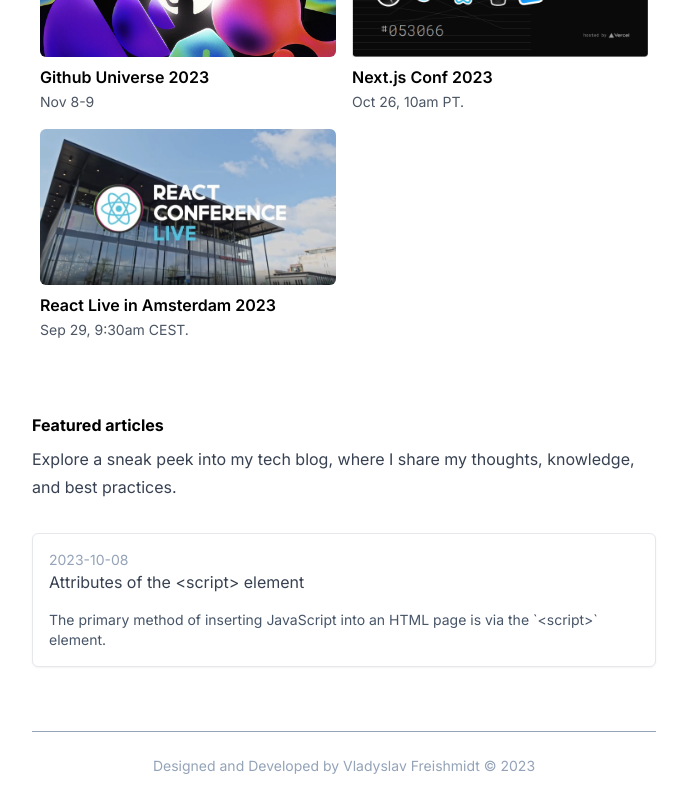
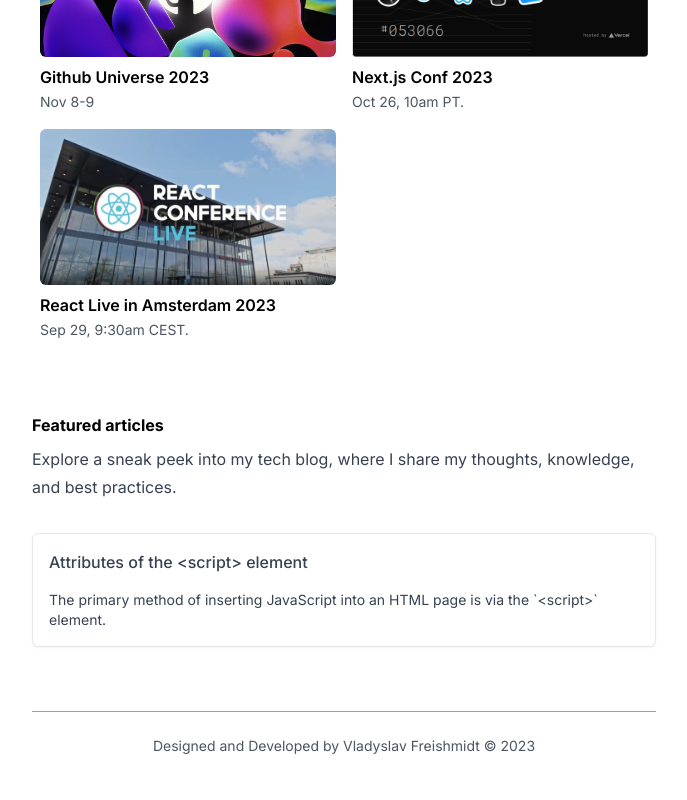
Before and after one commit to vladfreishmidt/freishmidt-blog, a Next.js app: page / in a window 1280 px wide. Shown: the part 1827-2627 px from the top of the page, without its empty margins (296-983 px from the left). Built offline with nearby package versions, Linux system fonts and the light colour scheme.

Commit message:
Improve color contrast

```diff
--- a/app/layout.tsx
+++ b/app/layout.tsx
@@ -27,7 +27,7 @@
 
   const footer = (
     <footer>
-      <div className="border-t border-slate-400 mt-12 py-6 text-center text-slate-400">
+      <div className="border-t border-slate-400 mt-12 py-6 text-center text-gray-600">
         <h3 className="text-sm">
           Designed and Developed by Vladyslav Freishmidt © 2023
         </h3>
--- a/components/PostPreview.tsx
+++ b/components/PostPreview.tsx
@@ -4,12 +4,12 @@
 const PostPreview = (props: PostMetadata) => {
   return (
     <div className="border border-gray-200 p-4 rounded-md shadow-sm bg-white">
-      <p className="text-sm text-slate-400">{props.date}</p>
       <Link href={`/posts/${props.slug}`}>
-        <h2 className=" text-gray-700 hover:underline mb-4">{props.title}</h2>
+        <h2 className=" text-gray-700 font-medium hover:underline mb-4">
+          {props.title}
+        </h2>
       </Link>
-
-      <p className="text-sm text-slate-600">{props.subtitle}</p>
+      <p className="text-sm text-gray-700">{props.subtitle}</p>
     </div>
   );
 };
```
